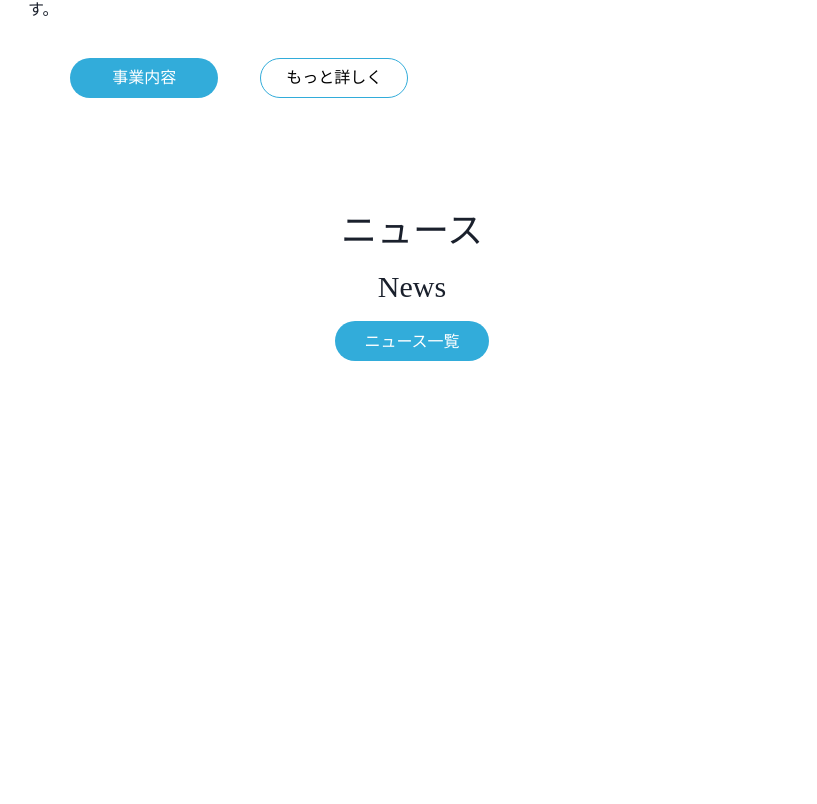
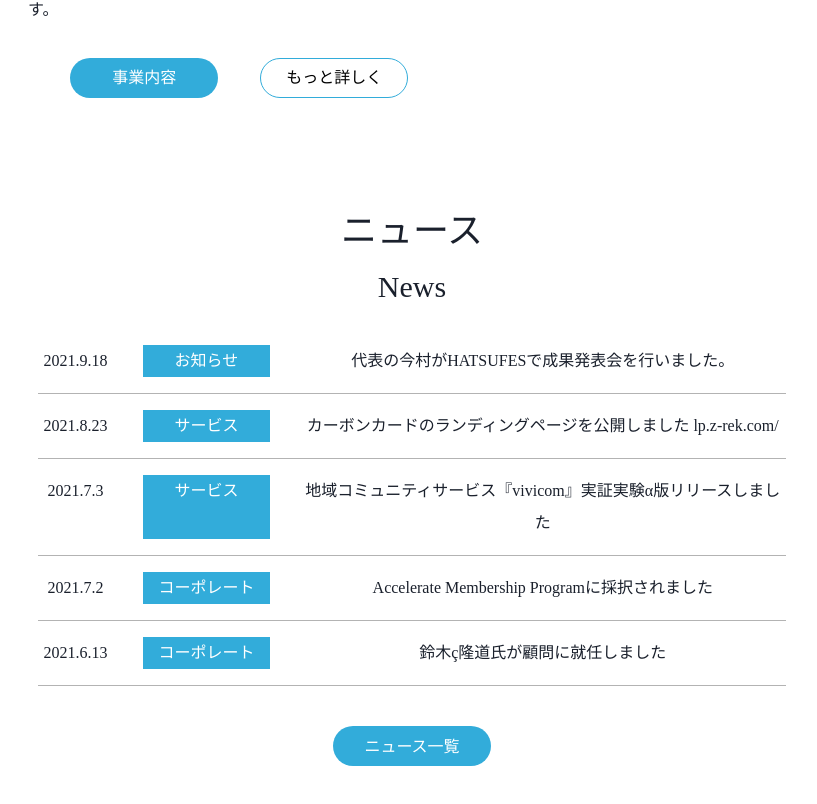
Before and after one commit to zrek-io/corporate-site-2, a Next.js app: page / in a window 1280 px wide. Shown: the part 1830-2634 px from the top of the page, without its empty margins (228-1045 px from the left). Before the commit the page ends 2303 px from the top, so only its background shows below. Built offline with nearby package versions, Linux system fonts and the light colour scheme.

Commit message:
.envを管理対象から除外

```diff
--- a/pages/index.js
+++ b/pages/index.js
@@ -6,6 +6,7 @@ import HomeHeroMessage from '../src/static/hero_message.png'
 import HeroBackgroundImage from '../src/static/home.jpeg'
 import { BorderButton } from '../src/components/atoms/BorderButton'
 // import { Header } from '../src/components/organisations/Header'
+import { NewsItem } from '../src/components/moclules/NewsItem';
 
 export default function Home() {
   return (
@@ -57,11 +58,18 @@ export default function Home() {
             </Box>
           </Box>
         </Box>
-        <Box as="section" w="60%" mx="auto" my={16} textAlign="center">
+        <Box as="section" w="73%" mx="auto" my={16} textAlign="center">
           <Box py={[8, 12]}>
             <Heading as="h1" size="xl">ニュース</Heading>
             <Heading as="h2" size="md" py={4}>News</Heading>
-            <PrimaryButton title='ニュース一覧' width="20%"  />
+            <Box py={6}>
+              <NewsItem date="2021.9.18" tag="お知らせ" title="代表の今村がHATSUFESで成果発表会を行いました。" />
+              <NewsItem date="2021.8.23" tag="サービス" title="カーボンカードのランディングページを公開しました lp.z-rek.com/" />
+              <NewsItem date="2021.7.3" tag="サービス" title="地域コミュニティサービス『vivicom』実証実験α版リリースしました" />
+              <NewsItem date="2021.7.2" tag="コーポレート" title="Accelerate Membership Programに採択されました" />
+              <NewsItem date="2021.6.13" tag="コーポレート" title="鈴木ç隆道氏が顧問に就任しました" />
+            </Box>
+            <PrimaryButton title='ニュース一覧' width="17%"  />
           </Box>
         </Box>
       </Box>
```
Also changed, not shown: 1 other file (tests, documents, lock files or other folders).
